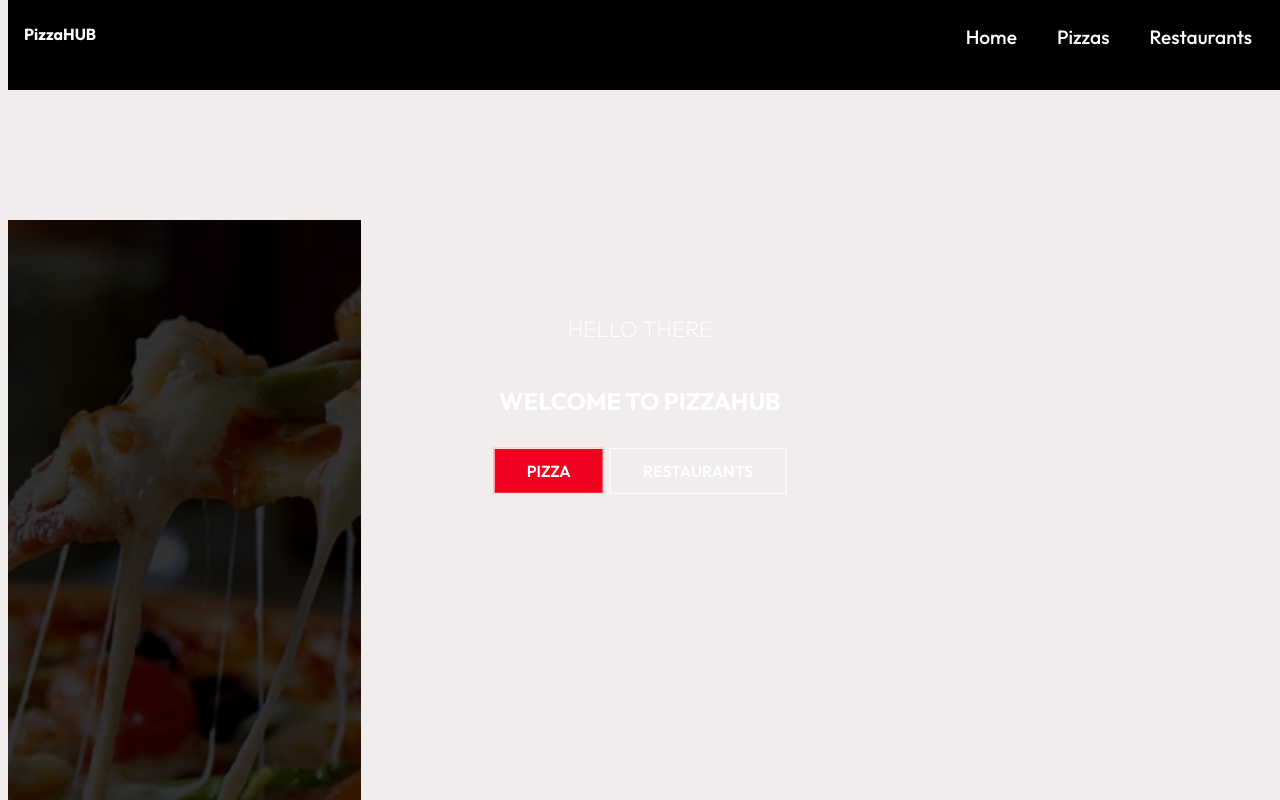
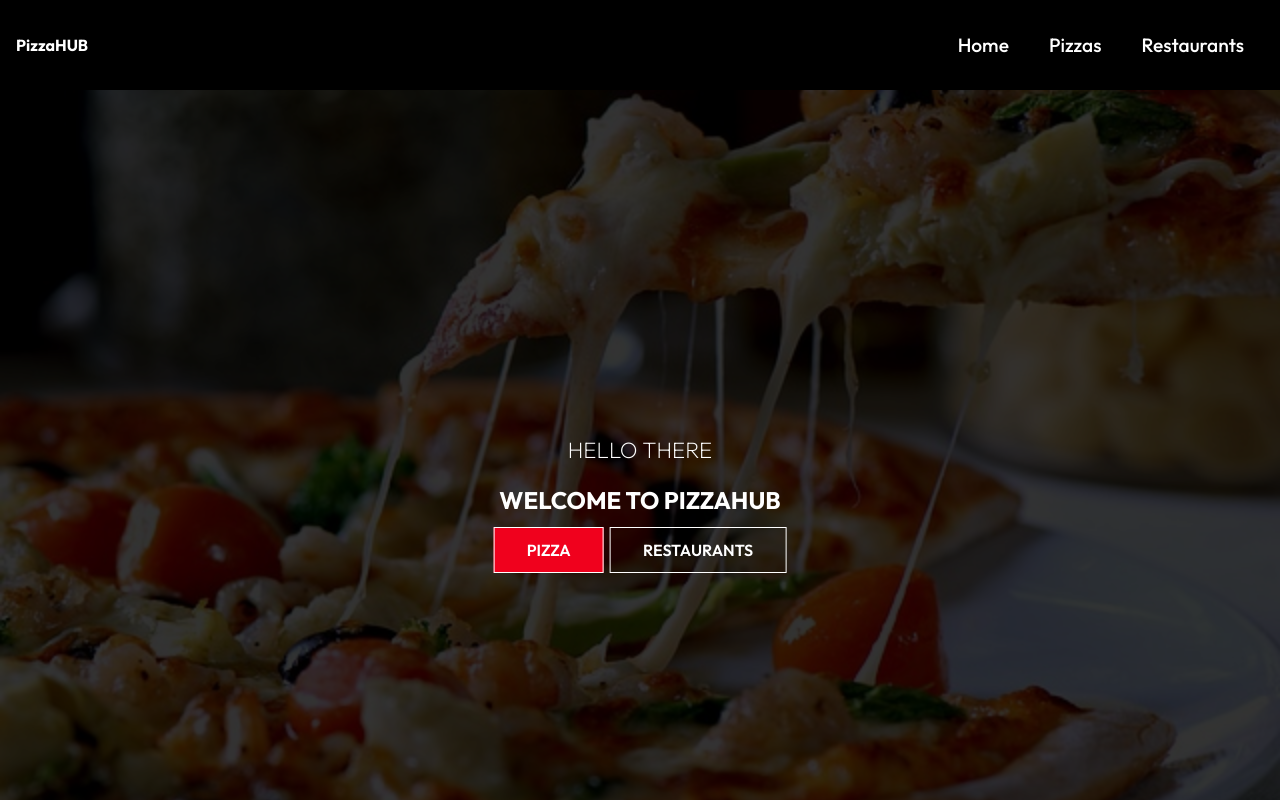
Before and after one commit to JohnMartin-19/pizzas-p4, a React (Create React App) app in the folder client/pizza/: page / in a window 1280 px wide. Shown: the top 800 px of the page. Built offline with nearby package versions, Linux system fonts and the light colour scheme.

Commit message:
updating frontend

```diff
--- a/client/pizza/src/Pizza.css
+++ b/client/pizza/src/Pizza.css
@@ -11,13 +11,8 @@
 }
 
 
-.hero{
+.content{
     margin-top: 100px;
-    padding-top: 100px;
-    max-width: 1140px;
-    display: grid;
-    grid-template-columns: repeat(3,1fr);
-    grid-gap: 40px;
 }
 .pricing{
     width: 100%;
@@ -30,7 +25,7 @@
 
 .card-container{
     max-width: 1140px;
-    margin: auto;
+    margin: 10px;
     display: grid;
     grid-template-columns: repeat(3,1fr);
     grid-gap: 40px;
--- a/client/pizza/src/Restaurants.css
+++ b/client/pizza/src/Restaurants.css
@@ -0,0 +1,58 @@
+.mask{
+    width: 100%;
+    height: 100vh;
+    position: relative;
+}
+.intro-img{
+    width: 100%;
+    height: 100%;
+    background-size: cover;
+    background-position: center;
+    object-fit: cover;
+}
+.mask::after{
+    content:"";
+    width: 100%;
+    height: 100%;
+    position: absolute;
+    top: 0;
+    left: 0;
+    background-color: black;
+    opacity: 0.8;
+}
+.hero{
+    height: 100%;
+    width: 100%;
+}
+
+.hero .content {
+    position: absolute;
+    transform: translate(-50%, -50%);
+    top: 50%;
+    left: 50%;
+    text-align: center;
+    line-height: 50px;
+}
+.hero .content h1{
+    font-size: 4rem;
+    padding: 0.6rem 0 1.5rem;
+}
+.hero .content p{
+    font-size: 1.4rem;
+    font-weight: 200;
+    text-transform: uppercase;
+}
+.content .btn {
+    margin: 1rem 0.2rem;
+}
+
+@media  screen and (max-width:640px){
+    .hero .content h1{
+        font-size: 3rem;
+    }
+
+    .hero .content p {
+        font-size: 1.4rem;
+
+    }
+}
--- a/client/pizza/src/Restaurants.jsx
+++ b/client/pizza/src/Restaurants.jsx
@@ -1,5 +1,5 @@
 import React,{useEffect} from "react";
-
+import {Link} from 'react-router-dom'
 function Restaurants(){
     useEffect(()=>{
         fetch("http://127.0.0.1:8000/api/restaurant/")
@@ -12,8 +12,20 @@ function Restaurants(){
             console.log('Fetch Error:', error);
           });
         },[])
-    return(
-        <div>Restaurants</div>
+  return(
+      <div  className="hero">
+
+        <div className="mask">
+
+        </div>
+        <div className="content">
+            <p>Hello There</p>
+            <h2 style={{color:'white'}}>VIEW OUR RESTAURANTS</h2>
+            <Link to='/Pizza' className="btn">Pizza</Link>
+            <Link className="btn btn-light" to='/Restaurants'>Restaurants</Link>
+        </div>
+
+      </div>
     )
 }
 
--- a/client/pizza/src/index.css
+++ b/client/pizza/src/index.css
@@ -2,12 +2,12 @@
 @import url('https://fonts.googleapis.com/css2?family=Outfit:wght@100;200;300;400;500;600;700;800;900&display=swap');
 *{
   box-sizing: border-box;
-  margin-top: 0;
+  margin: 0;
   padding: 0;
   font-family: 'Outfit', sans-serif;
 }
 body{
-  background-color: rgb(241, 237, 237);
+  background-color: rgb(13, 13, 13);
 
 }
 
```
